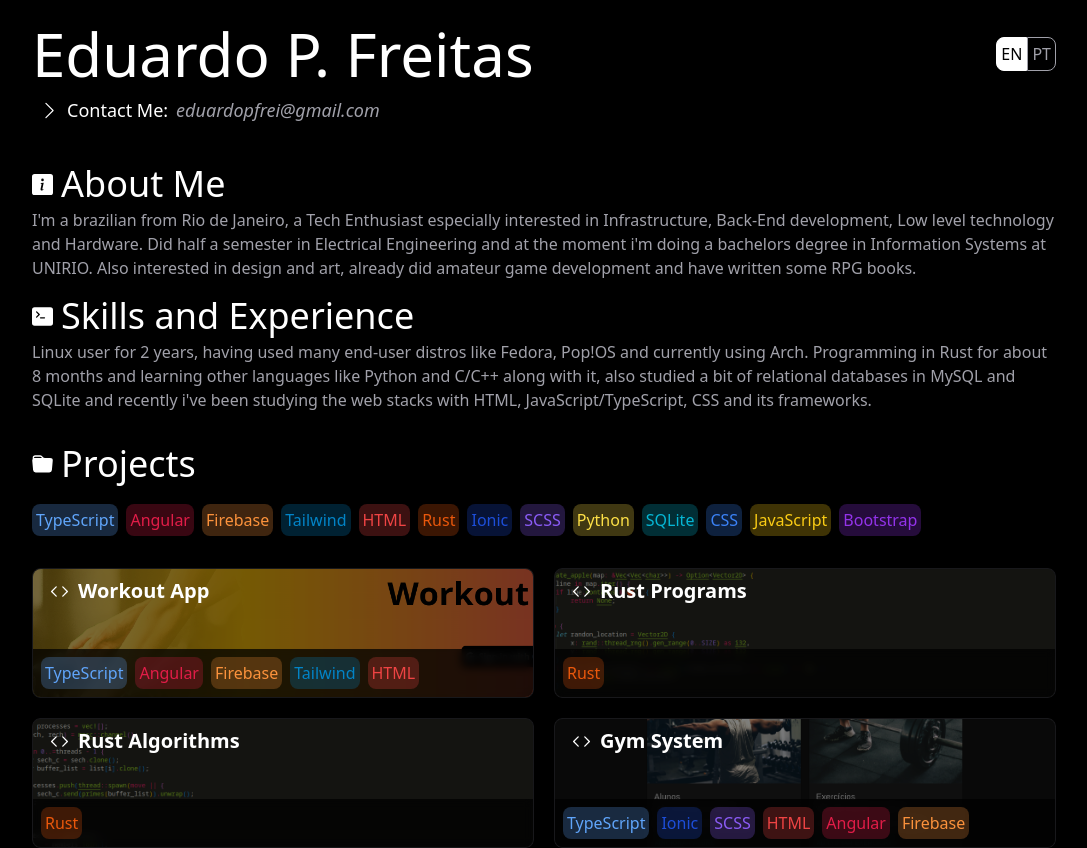
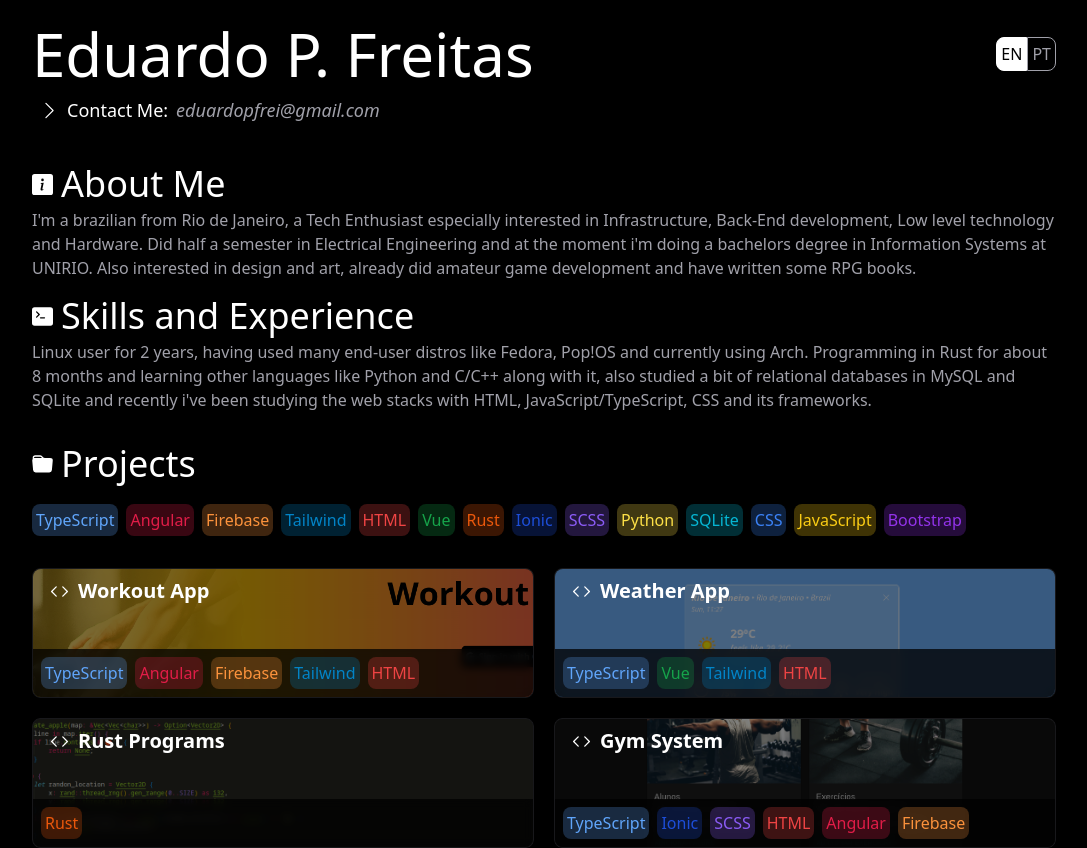
Before and after one commit to Edhet/eduardop, an Angular app: page / in a window 1280 px wide. Shown: the top 848 px of the page, without its empty margins (96-1183 px from the left). Built offline with nearby package versions, Linux system fonts and the light colour scheme.

Commit message:
New project added

```diff
--- a/src/assets/json/projects.json
+++ b/src/assets/json/projects.json
@@ -11,20 +11,23 @@
       {"langName": "HTML", "color": "text-red-500", "bgColor":  "bg-red-500/25"}
     ]
   },
+  "Weather App": {
+    "name": "Weather App",
+    "image": "./assets/weatherApp.png",
+    "url": "https://edhet.github.io/weather-app/",
+    "languages": [
+      {"langName":  "TypeScript", "color": "text-blue-400", "bgColor":  "bg-blue-400/25"},
+      {"langName":  "Vue", "color": "text-green-600", "bgColor":  "bg-green-600/25"},
+      {"langName":  "Tailwind", "color": "text-sky-600", "bgColor":  "bg-sky-600/25"},
+      {"langName": "HTML", "color": "text-red-500", "bgColor":  "bg-red-500/25"}
+    ]
+  },
   "Rust Programs": {
     "name": "Rust Programs",
     "image": "./assets/rustProg.png",
     "url": "https://github.com/Edhet/rust-prog",
     "languages": [
       {"langName": "Rust", "color": "text-orange-600", "bgColor": "bg-orange-600/25"}
-    ]
-  },
-  "Rust Algorithms": {
-    "name": "Rust Algorithms",
-    "image": "./assets/rustAlgo.png",
-    "url": "https://github.com/Edhet/rust-algo",
-    "languages": [
-      {"langName": "Rust", "color": "text-orange-600", "bgColor":  "bg-orange-600/25" }
     ]
   },
   "GymSystem": {
@@ -38,6 +41,14 @@
       {"langName": "HTML", "color": "text-red-500", "bgColor":  "bg-red-500/25"},
       {"langName":  "Angular", "color": "text-rose-600", "bgColor":  "bg-rose-600/25"},
       {"langName":  "Firebase", "color": "text-orange-400", "bgColor":  "bg-orange-400/25"}
+    ]
+  },
+  "Rust Algorithms": {
+    "name": "Rust Algorithms",
+    "image": "./assets/rustAlgo.png",
+    "url": "https://github.com/Edhet/rust-algo",
+    "languages": [
+      {"langName": "Rust", "color": "text-orange-600", "bgColor":  "bg-orange-600/25" }
     ]
   },
   "Python Projects": {
--- a/tailwind.config.js
+++ b/tailwind.config.js
@@ -87,6 +87,12 @@ module.exports = {
     'hover:bg-amber-300/50',
     'focus:bg-amber-300/50',
     'outline-amber-300',
+
+    'text-green-600',
+    'bg-green-600/25',
+    'hover:bg-green-600/50',
+    'focus:bg-green-600/50',
+    'outline-green-600',
   ],
   theme: {
     extend: {},
```
Also changed, not shown: src/assets/weatherApp.png (added).
